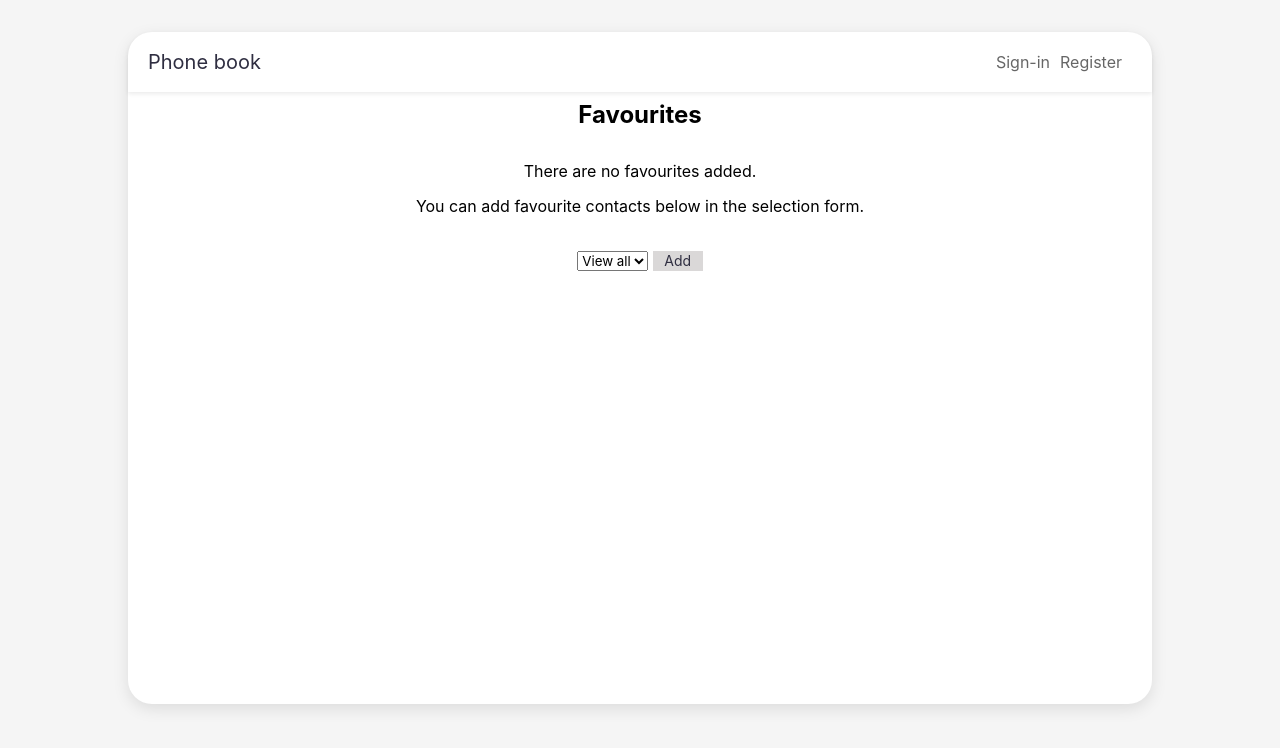
After one commit to rositatisor/phone-book, a Symfony app: template templates/favourite/index.html.twig in a window 1280 px wide. The commit adds this page. Shown: the top 748 px of the page. Run offline with Twig, Linux system fonts and the light colour scheme; the template is opened without the code that fills it, so the values that code supplies are empty; style sheets or scripts are compiled from the project's sources; some libraries are stand-ins or nearby versions.

Commit message:
Create favourites functionality

```diff
--- a/assets/styles/app.scss
+++ b/assets/styles/app.scss
@@ -471,6 +471,36 @@ nav {
                 justify-content: flex-start;
             }
 
+            form.favourites {
+                display: block;
+                text-align: center;
+                width: 100%;
+                margin: 20px auto 10px;
+
+                select {
+                    display: inline-block;
+                    width: fit-content;
+                    height: 20px;
+                }
+
+                button {
+                    display: inline-block;
+                    width: 50px;
+                    height: 20px;
+                    font-size: 14px;
+                    border: none;
+                    text-align: center;
+                    cursor: pointer;
+                    color: $black;
+                    background-color: $grey;
+
+                    &:hover {
+                        color: $black;
+                        background-color: $transparent-light-violet;
+                    }
+                }
+            }
+
             .item {
                 display: inline-block;
                 width: 35%;
@@ -602,7 +632,12 @@ nav {
 .empty {
     display: block;
     width: 50%;
-    margin: 20px auto;
+    margin: 20px auto 0;
+    text-align: center;
+
+    &:nth-of-type(2) {
+        margin: 0 auto;
+    }
 
     a {
         color: $violet;
--- a/src/Controller/ContactController.php
+++ b/src/Controller/ContactController.php
@@ -138,7 +138,8 @@ class ContactController extends AbstractController
         $contact
             ->setName($r->request->get('contact_name'))
             ->setPhone($r->request->get('contact_phone'))
-            ->setUser($user);
+            ->setUser($user)
+            ->setFavourite('no');
 
         $errors = $validator->validate($contact);
         if (count($errors) > 0) {
--- /dev/null
+++ b/templates/favourite/index.html.twig
@@ -0,0 +1,41 @@
+{% extends 'base.html.twig' %}
+
+{% block title %}Favourites{% endblock %}
+
+{% block body %}
+<div class="column contacts">
+    {% if success is defined and success|length > 0 %}
+        {% include 'msg/success.html.twig'%}
+    {% endif %}
+    <h2>Favourites</h2>
+    <div class="scroll-item">
+        <div class="item-list contacts">
+            {% if favourites is empty %}
+                <p class="empty">There are no favourites added.</p>
+                <p class="empty">You can add favourite contacts below in the selection form.</p>
+            {% endif %}
+            <form action="{{path('favourites_add')}}" method="GET" class="favourites">
+                <select name="contact_id">
+                    <option value="0">View all</option>
+                    {% for contact in contacts %}
+                        <option value="{{contact.id}}">{{contact.name}}</option>
+                    {% endfor %}
+                </select>
+                <button class="submit-btn" type="submit">Add</button>
+            </form>
+            {% for favourite in favourites %}
+                <div class="item contacts">
+                    <div class="details">
+                        <div class="avatar"></div>
+                        <div class="name">{{favourite.name}}</div>
+                        <div class="phone">{{favourite.phone}}</div>
+                        <form action="{{path('favourites_remove', {id:favourite.id})}}" method="POST" class="delete">
+                            <button class="submit-btn delete-btn" type="submit">+</button>
+                        </form>
+                    </div>
+                </div>
+            {% endfor %}
+        </div>
+    </div>
+</div>
+{% endblock %}
--- a/templates/menu.html.twig
+++ b/templates/menu.html.twig
@@ -5,11 +5,14 @@
 		<div class="navbar-item">
             {% if is_granted('IS_AUTHENTICATED_REMEMBERED') %}
                 <div class="nav-item">
+                    <a class="nav-link" href="{{ path('favourites_index') }}">
+                        Favourites
+                    </a>
                     <a class="nav-link" href="{{ path('contact_index') }}">
                         Contacts
                     </a>
                     <a class="nav-link" href="{{ path('contact_create') }}">
-                        New Contact
+                        New contact
                     </a>
                     <a class="nav-link" href="#" role="button" data-toggle="dropdown" aria-haspopup="true" aria-expanded="false" v-pre>
                         {{ app.user.username }}
```
Also changed, not shown: migrations/Version20210518183242.php (added, +31 -0 lines), src/Controller/FavouriteController.php (added, +79 -0 lines), src/Entity/Contact.php (+17 -0 lines), templates/contact/index.html.twig (+9 -5 lines), tests/Entity/ContactTest.php (+2 -1 lines).
